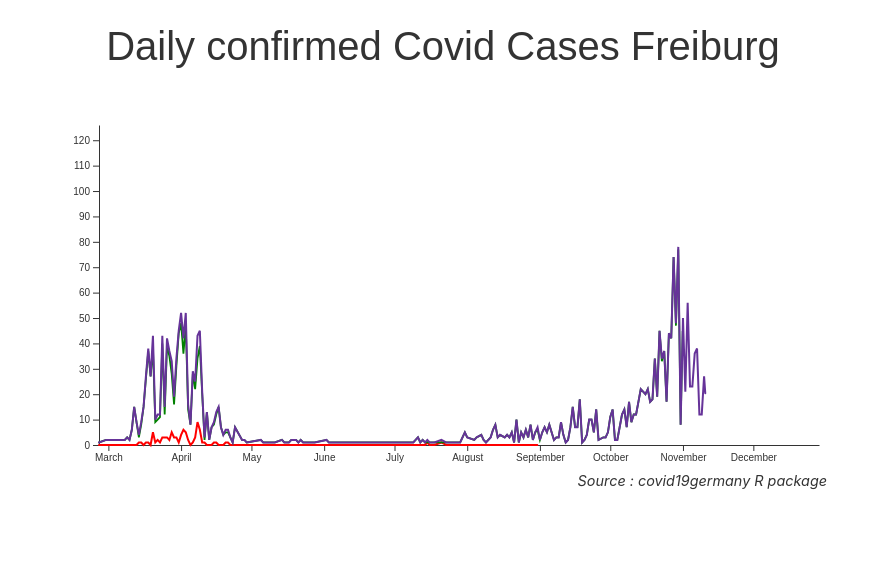
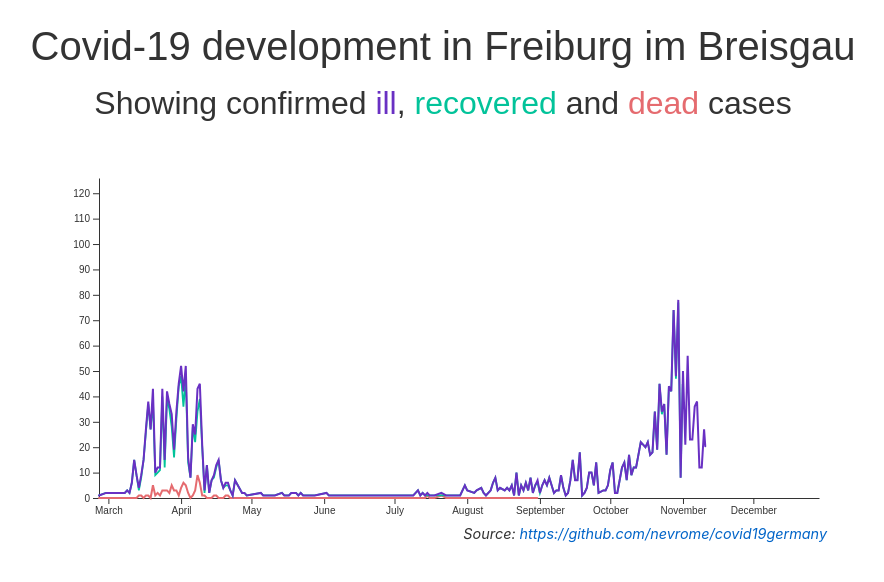
Before and after one commit to stefanreifenberg/svelte_d3_covidFR, a Svelte app: page / in a window 1280 px wide. Shown: the top 582 px of the page, without its empty margins (197-1081 px from the left). Built offline with nearby package versions, Linux system fonts and the light colour scheme.

Commit message:
update chart

```diff
--- a/src/App.svelte
+++ b/src/App.svelte
@@ -9,21 +9,27 @@
 
 </script>
 
-<h2>Daily confirmed Covid Cases Freiburg</h2>
+<h1>Covid-19 development in Freiburg im Breisgau</h1>
+<h2>Showing confirmed <span style="color:#6930c3">ill</span>, <span style="color:#02c39a">recovered</span> and <span style="color:#e56b6f">dead</span> cases</h2>
 
 <main>
 	{#if lineChartData}
 		<div class='chart'>
 			<LineChartCovid data={lineChartData} />
-			<p>Source&nbsp;: covid19germany R package</p>
+			<p>Source: <a href="#"><nobr>https://github.com/nevrome/covid19germany</nobr></a></p>
 		</div>
 	{/if}
 
 </main>
 
 <style>
+	h1 {
+		font: 2.5rem 'Alata', sans-serif;
+		text-align: center;
+		margin: 1rem 0;
+	}
 	h2 {
-		font: 2.5rem 'Alata', sans-serif;
+		font: 2rem 'Alata', sans-serif;
 		text-align: center;
 		margin: 1rem 0;
 	}
--- a/src/LineChartCovid.svelte
+++ b/src/LineChartCovid.svelte
@@ -55,7 +55,7 @@
 
 			<path
 				d={lineGenerator_dead(data)}
-				stroke='red'
+				stroke='#e56b6f'
 				stroke-width={2}
 				stroke-linecap='round'
 				fill='none'
@@ -64,7 +64,7 @@
 
 			<path
 				d={lineGenerator_recovered(data)}
-				stroke='green'
+				stroke='#02c39a'
 				stroke-width={1.8}
 				stroke-linecap='round'
 				fill='none'
@@ -73,7 +73,7 @@
 
 			<path
 				d={lineGenerator_ill(data)}
-				stroke='rebeccapurple'
+				stroke='#6930c3'
 				stroke-width={2}
 				stroke-linecap='round'
 				fill='none'
```
Also changed, not shown: public/build/bundle.css, public/build/bundle.js, 1 other file (tests, documents, lock files or other folders).
